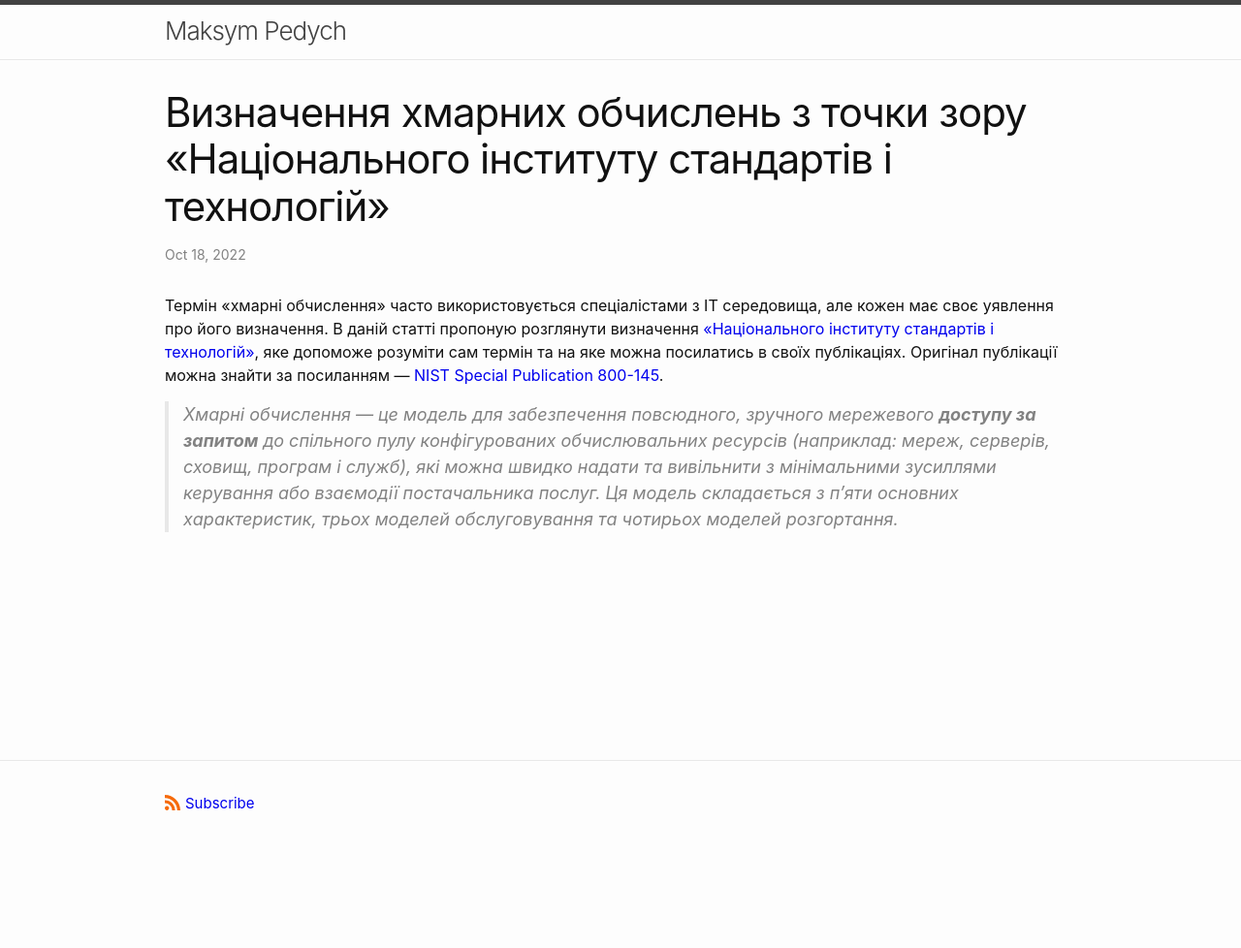
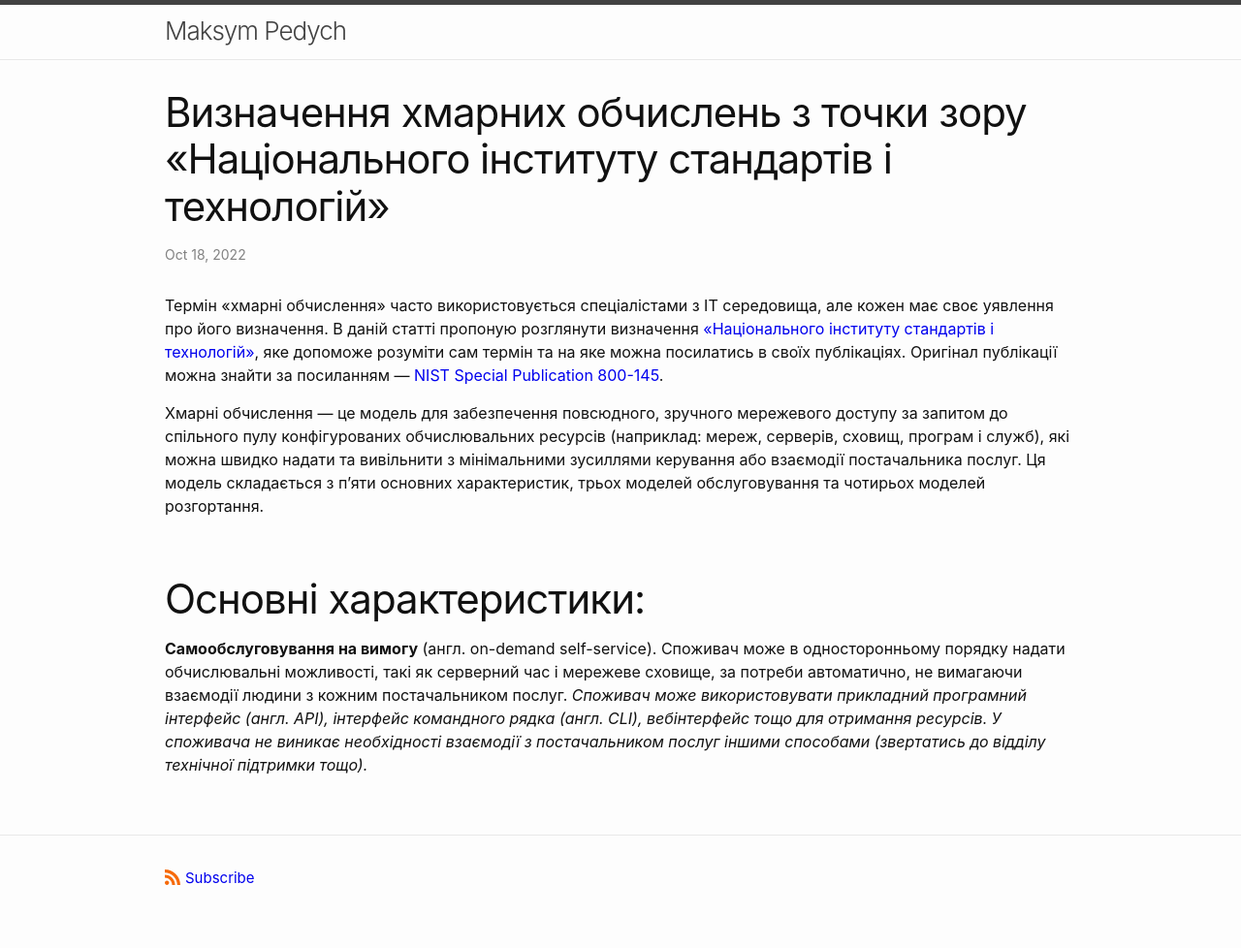
Before and after one commit to mpedych/mpedych.github.io, a Jekyll site: the page built from _posts/2022-10-18-the-nist-definition-of-cloud-computing.md, in a window 1280 px wide. Shown: the whole page at 97% size. Built offline with Jekyll 4.4.1, drawn with Linux system fonts in a browser that asks for light colours; comment, search, counter and statistics services are not loaded; before the commit the page ends 900 px from its top, so only the background shows below that.

Commit message:
Update 2022-10-18-the-nist-definition-of-cloud-computing.md

```diff
--- a/_posts/2022-10-18-the-nist-definition-of-cloud-computing.md
+++ b/_posts/2022-10-18-the-nist-definition-of-cloud-computing.md
@@ -6,4 +6,8 @@ categories: misc
 
 Термін «хмарні обчислення» часто використовується спеціалістами з ІТ середовища, але кожен має своє уявлення про його визначення. В даній статті пропоную розглянути визначення [«Національного інституту стандартів і технологій»](https://uk.wikipedia.org/wiki/%D0%9D%D0%B0%D1%86%D1%96%D0%BE%D0%BD%D0%B0%D0%BB%D1%8C%D0%BD%D0%B8%D0%B9_%D1%96%D0%BD%D1%81%D1%82%D0%B8%D1%82%D1%83%D1%82_%D1%81%D1%82%D0%B0%D0%BD%D0%B4%D0%B0%D1%80%D1%82%D1%96%D0%B2_%D1%96_%D1%82%D0%B5%D1%85%D0%BD%D0%BE%D0%BB%D0%BE%D0%B3%D1%96%D1%97), яке допоможе розуміти сам термін та на яке можна посилатись в своїх публікаціях. Оригінал публікації можна знайти за посиланням — [NIST Special Publication 800-145](https://nvlpubs.nist.gov/nistpubs/Legacy/SP/nistspecialpublication800-145.pdf).
 
-> Хмарні обчислення — це модель для забезпечення повсюдного, зручного мережевого **доступу за запитом** до спільного пулу конфігурованих обчислювальних ресурсів (наприклад: мереж, серверів, сховищ, програм і служб), які можна швидко надати та вивільнити з мінімальними зусиллями керування або взаємодії постачальника послуг. Ця модель складається з п’яти основних характеристик, трьох моделей обслуговування та чотирьох моделей розгортання.
+Хмарні обчислення — це модель для забезпечення повсюдного, зручного мережевого доступу за запитом до спільного пулу конфігурованих обчислювальних ресурсів (наприклад: мереж, серверів, сховищ, програм і служб), які можна швидко надати та вивільнити з мінімальними зусиллями керування або взаємодії постачальника послуг. Ця модель складається з п’яти основних характеристик, трьох моделей обслуговування та чотирьох моделей розгортання.
+
+# Основні характеристики:
+
+**Самообслуговування на вимогу** (англ. on-demand self-service). Споживач може в односторонньому порядку надати обчислювальні можливості, такі як серверний час і мережеве сховище, за потреби автоматично, не вимагаючи взаємодії людини з кожним постачальником послуг. *Споживач може використовувати прикладний програмний інтерфейс (англ. API), інтерфейс командного рядка (англ. CLI), вебінтерфейс тощо для отримання ресурсів. У споживача не виникає необхідності взаємодії з постачальником послуг іншими способами (звертатись до відділу технічної підтримки тощо).*
```
